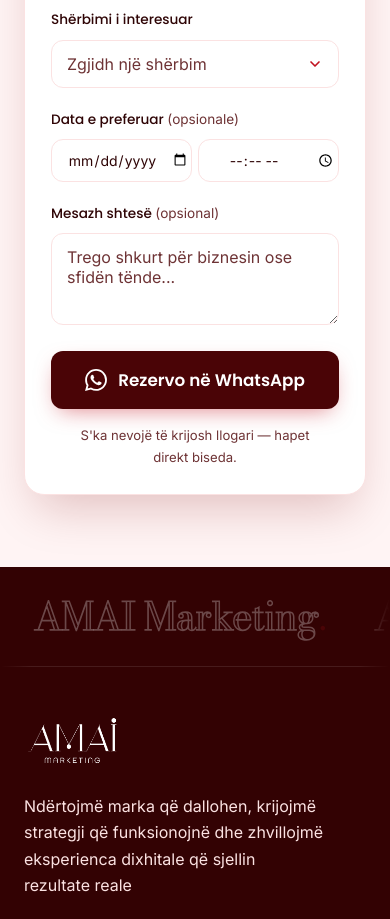
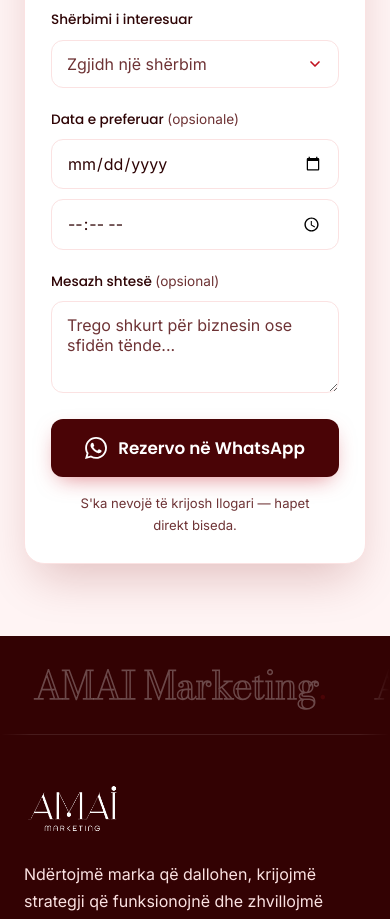
Before and after one commit to TheSlimShady09/Amai-Marketing, a React (Vite) app: page / in a window 390 px wide. Shown: the part 7640-8559 px from the top of the page. Built offline with nearby package versions, Linux system fonts and the light colour scheme.

Commit message:
Update CSS styling

```diff
--- a/src/App.css
+++ b/src/App.css
@@ -1284,13 +1284,13 @@
 
 @media (max-width: 768px) {
   .rz-row-v2 {
-    grid-template-columns: 1fr 1fr;
-    gap: 6px;
+    grid-template-columns: 1fr;
+    gap: 10px;
   }
   .rz-control-date {
-    text-align: center;
-    padding: 10px 2px !important;
-    font-size: 14px !important;
+    text-align: left;
+    padding: 13px 15px !important;
+    font-size: 16px !important; /* Prevents iOS auto-zoom on focus */
   }
 }
 
```
Also changed, not shown: .impeccable/hook.cache.json.
